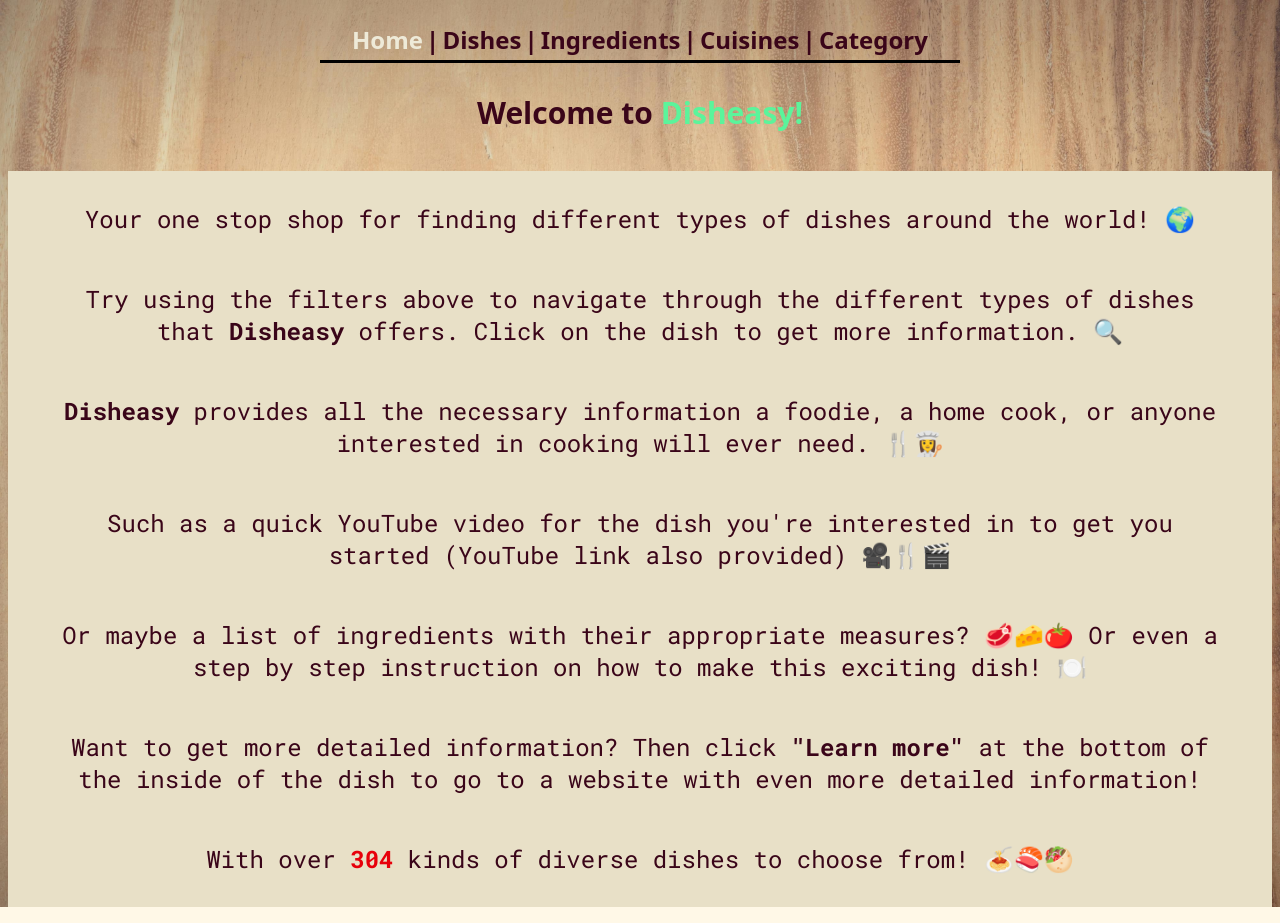
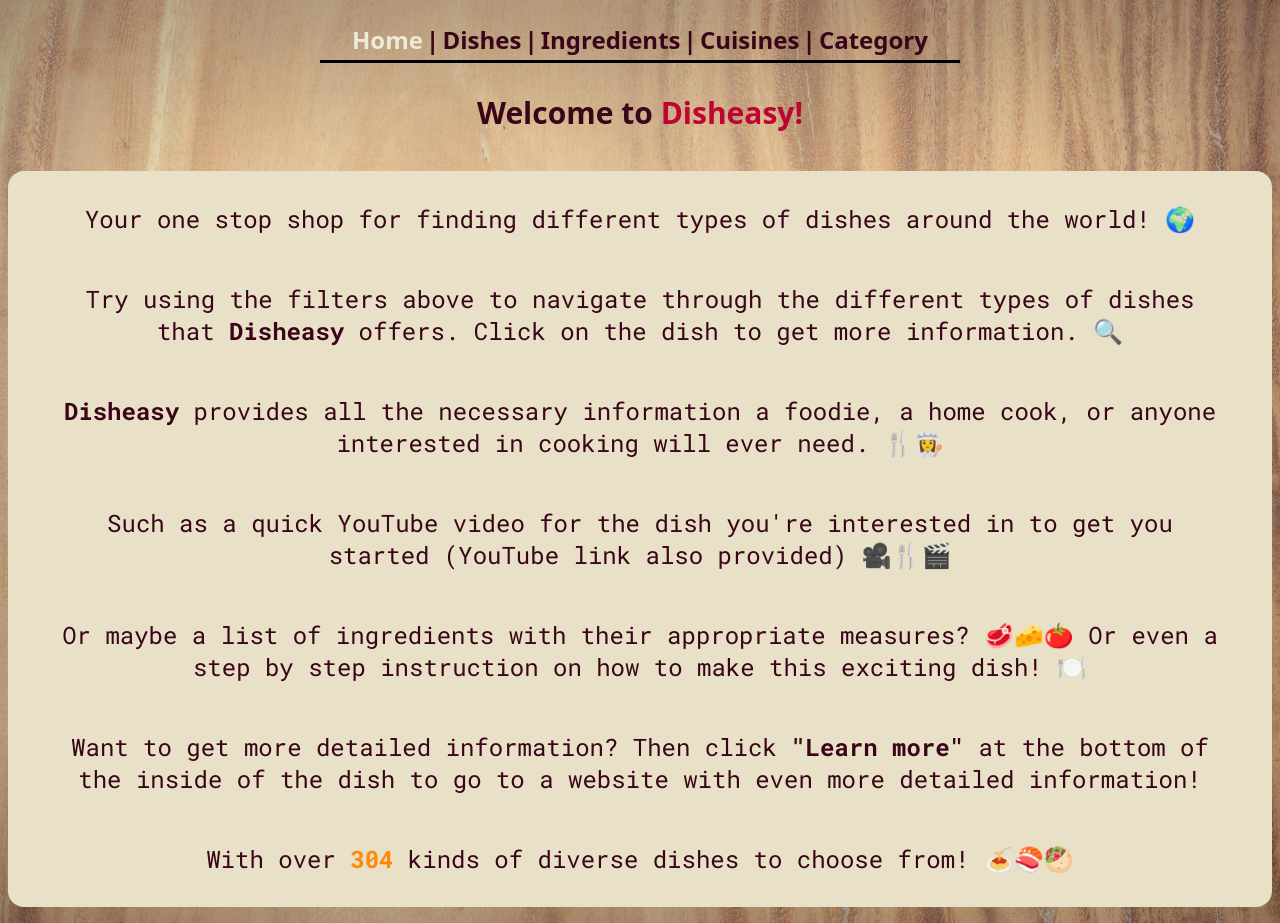
Before and after one commit to kylesiat675/meals-recipes, a React (Vite) app in the folder recipes/: page / in a window 1280 px wide. Built offline with nearby package versions, Linux system fonts and the light colour scheme.

Commit message:
minor css changes

```diff
--- a/recipes/src/App.tsx
+++ b/recipes/src/App.tsx
@@ -23,8 +23,8 @@
   const Home = () => {
     return (
         <div className="flex items-center justify-center flex-col gap-10 px-2 text-[#3A0519]">
-            <h1 className="text-3xl font-bold">Welcome to <span className="text-[#5bf49b]">Disheasy!</span></h1>
-            <div className="w-full flex items-center justify-center flex-col bg-[#e8e0c7] p-8 roboto-mono gap-12">
+            <h1 className="text-3xl font-bold">Welcome to <span className="text-[#be0432]">Disheasy!</span></h1>
+            <div className="w-full flex items-center justify-center flex-col bg-[#e8e0c7] p-8 roboto-mono gap-12 rounded-2xl mb-4">
               <div className="text-2xl text-center mx-4">
                 Your one stop shop for finding different types of dishes around the world! 🌍
               </div>
@@ -45,7 +45,7 @@
                 Want to get more detailed information? Then click <b>"Learn more"</b> at the bottom of the inside of the dish to go to a website with even more detailed information!
               </div>
               <div className="text-2xl text-center mx-4">
-                With over <b className="text-red-600">304</b> kinds of diverse dishes to choose from! 🍝🍣🥙
+                With over <b className="text-orange-400">304</b> kinds of diverse dishes to choose from! 🍝🍣🥙
               </div>
             </div>
         </div>
```
